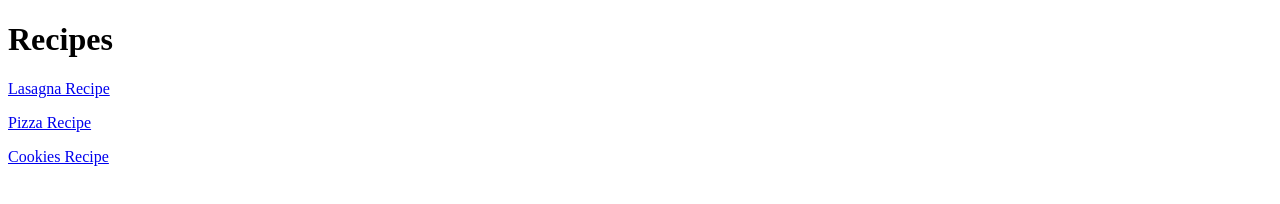
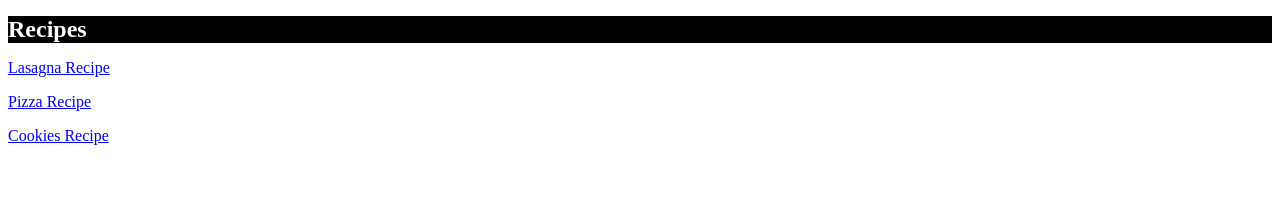
Before and after one commit to 5Jv6EhQ4U9NLNr99ucZhbB8Qj/odin-receipes, a plain HTML site: page index.html in a window 1280 px wide. Drawn offline with Linux system fonts and the light colour scheme.

Commit message:
Created style sheet for index.html and added styling rules

```diff
--- a/index.html
+++ b/index.html
@@ -3,10 +3,11 @@
     <head>
         <meta charset="utf=8">
         <title>Recipes</title>
+        <link rel="stylesheet" href="style.css">
     </head>
     <body>
-        <h1>Recipes</h1>
-        <p><a href="recipes/lasagna.html">Lasagna Recipe</a></p>
+        <h1 class="inverse-contrast">Recipes</h1>
+        <p></p><a href="recipes/lasagna.html">Lasagna Recipe</a></p>
         <p><a href="recipes/pizza.html">Pizza Recipe</a></p>
         <p><a href="recipes/cookies.html">Cookies Recipe</a></p>
     </body>
--- /dev/null
+++ b/style.css
@@ -0,0 +1,10 @@
+h1 {
+    font-size: 24px;
+}
+
+/* Changes background colour to black and text colour to white */
+
+.inverse-contrast {
+    background-color: black;
+    color: white;
+}
```
